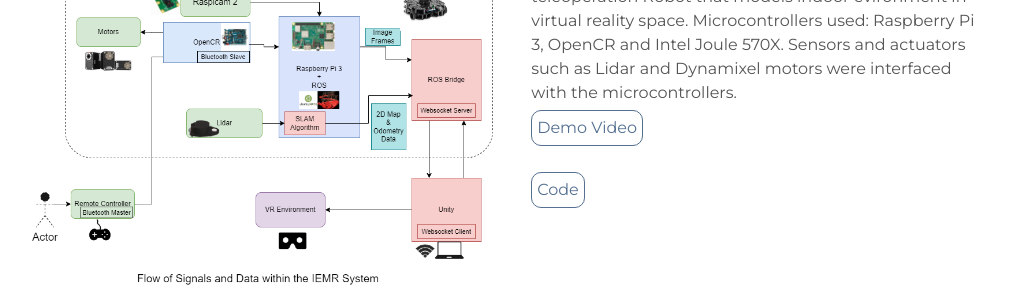
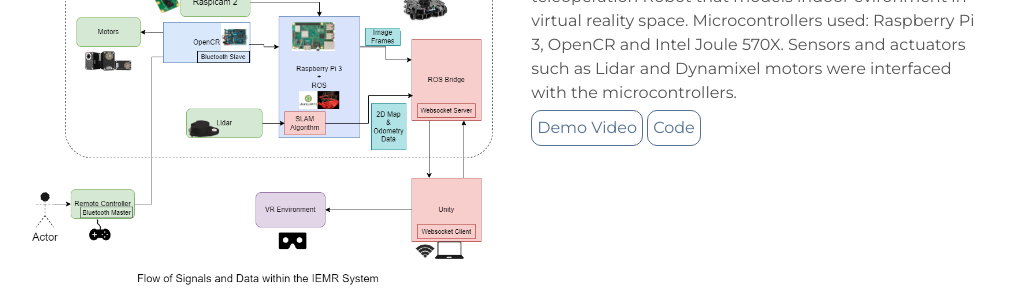
Before and after one commit to OluwaseunOjeleye/oluwaseunojeleye.github.io, a Jekyll site: the page built from index.html, in a window 1280 px wide. Shown: the part 1958-2258 px from the top of the page, without its empty margins (128-1153 px from the left). Built offline with Jekyll 4.4.1, drawn with Linux system fonts in a browser that asks for light colours.

Commit message:
lil update

```diff
--- a/_includes/projects.html
+++ b/_includes/projects.html
@@ -13,7 +13,7 @@
     <li>ROS, SLAM, VR and Unity</li>
     </ul>
     <p>This project involves the development of a ROS based teleoperation Robot that models indoor evironment in virtual reality space. Microcontrollers used: Raspberry Pi 3, OpenCR and Intel Joule 570X. Sensors and actuators such as Lidar and Dynamixel motors were interfaced with the microcontrollers.<br>
-      <a class="project-link" href="https://www.youtube.com/watch?v=f0qDkP9X4FU">Demo Video</a></p>
+      <a class="project-link" href="https://www.youtube.com/watch?v=f0qDkP9X4FU">Demo Video</a>
       <a class="project-link" href="https://github.com/OluwaseunOjeleye/IEMR">Code</a></p>
   </div>
 </div>
```
